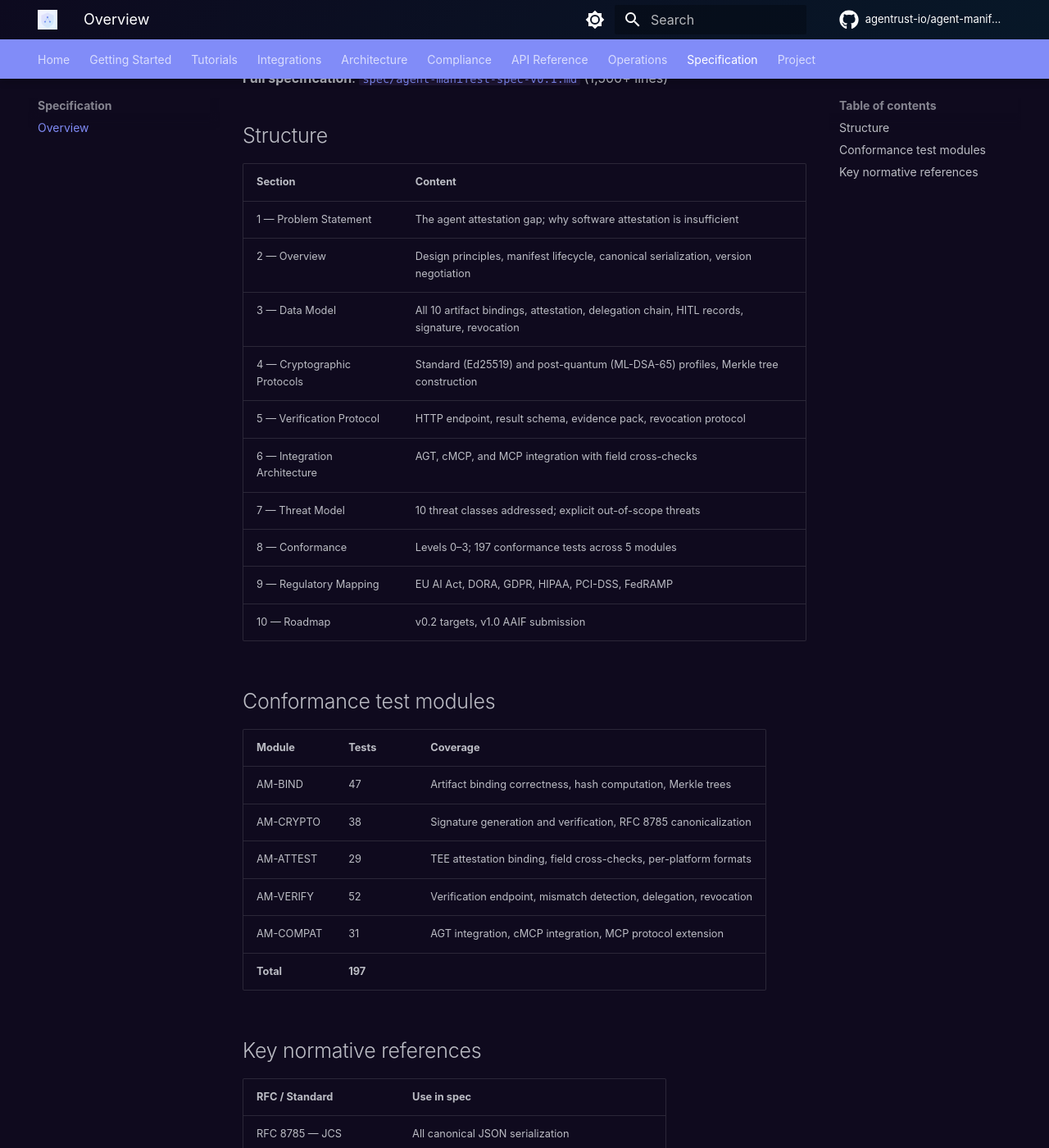
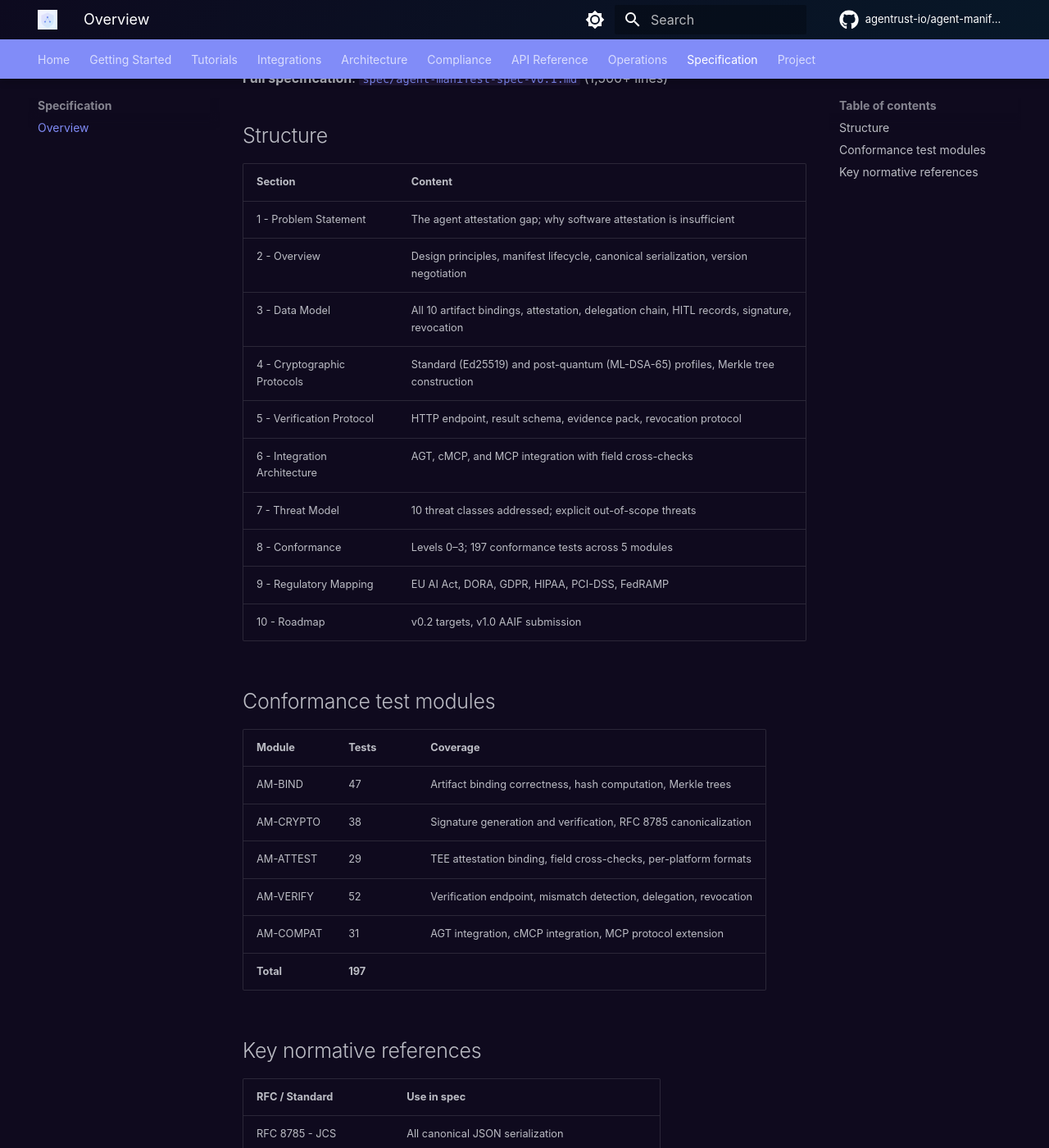
Before and after one commit to agentrust-io/agent-manifest, an MkDocs documentation site: the page built from docs/spec-overview.md, in a window 1280 px wide and 1400 px high, scrolled down 253 px. Shown: the whole window at 82% size. Built offline with MkDocs 1.6.1 and Material for MkDocs 9.7.7, drawn with Linux system fonts in a browser that asks for light colours; some web fonts are replaced; comment, search, counter and statistics services are not loaded; some of the changed text lies outside the part shown.

Commit message:
docs: remove em dashes

```diff
--- a/docs/spec-overview.md
+++ b/docs/spec-overview.md
@@ -8,16 +8,16 @@ The Agent Manifest Specification v0.1 is a formal RFC 2119 document defining the
 
 | Section | Content |
 |---------|---------|
-| 1 — Problem Statement | The agent attestation gap; why software attestation is insufficient |
-| 2 — Overview | Design principles, manifest lifecycle, canonical serialization, version negotiation |
-| 3 — Data Model | All 10 artifact bindings, attestation, delegation chain, HITL records, signature, revocation |
-| 4 — Cryptographic Protocols | Standard (Ed25519) and post-quantum (ML-DSA-65) profiles, Merkle tree construction |
-| 5 — Verification Protocol | HTTP endpoint, result schema, evidence pack, revocation protocol |
-| 6 — Integration Architecture | AGT, cMCP, and MCP integration with field cross-checks |
-| 7 — Threat Model | 10 threat classes addressed; explicit out-of-scope threats |
-| 8 — Conformance | Levels 0–3; 197 conformance tests across 5 modules |
-| 9 — Regulatory Mapping | EU AI Act, DORA, GDPR, HIPAA, PCI-DSS, FedRAMP |
-| 10 — Roadmap | v0.2 targets, v1.0 AAIF submission |
+| 1  -  Problem Statement | The agent attestation gap; why software attestation is insufficient |
+| 2  -  Overview | Design principles, manifest lifecycle, canonical serialization, version negotiation |
+| 3  -  Data Model | All 10 artifact bindings, attestation, delegation chain, HITL records, signature, revocation |
+| 4  -  Cryptographic Protocols | Standard (Ed25519) and post-quantum (ML-DSA-65) profiles, Merkle tree construction |
+| 5  -  Verification Protocol | HTTP endpoint, result schema, evidence pack, revocation protocol |
+| 6  -  Integration Architecture | AGT, cMCP, and MCP integration with field cross-checks |
+| 7  -  Threat Model | 10 threat classes addressed; explicit out-of-scope threats |
+| 8  -  Conformance | Levels 0–3; 197 conformance tests across 5 modules |
+| 9  -  Regulatory Mapping | EU AI Act, DORA, GDPR, HIPAA, PCI-DSS, FedRAMP |
+| 10  -  Roadmap | v0.2 targets, v1.0 AAIF submission |
 
 ## Conformance test modules
 
@@ -34,10 +34,10 @@ The Agent Manifest Specification v0.1 is a formal RFC 2119 document defining the
 
 | RFC / Standard | Use in spec |
 |----------------|------------|
-| RFC 8785 — JCS | All canonical JSON serialization |
-| RFC 8032 — EdDSA | Ed25519 signature scheme |
-| RFC 9162 — CT v2 | Merkle tree construction with domain separation |
-| RFC 9334 — RATS | Remote attestation architecture |
-| RFC 9562 — UUID v7 | Manifest and hop identifiers |
-| NIST FIPS 204 — ML-DSA | Post-quantum signature scheme |
+| RFC 8785  -  JCS | All canonical JSON serialization |
+| RFC 8032  -  EdDSA | Ed25519 signature scheme |
+| RFC 9162  -  CT v2 | Merkle tree construction with domain separation |
+| RFC 9334  -  RATS | Remote attestation architecture |
+| RFC 9562  -  UUID v7 | Manifest and hop identifiers |
+| NIST FIPS 204  -  ML-DSA | Post-quantum signature scheme |
 | Sigstore / Rekor | Transparency log integration |
```
